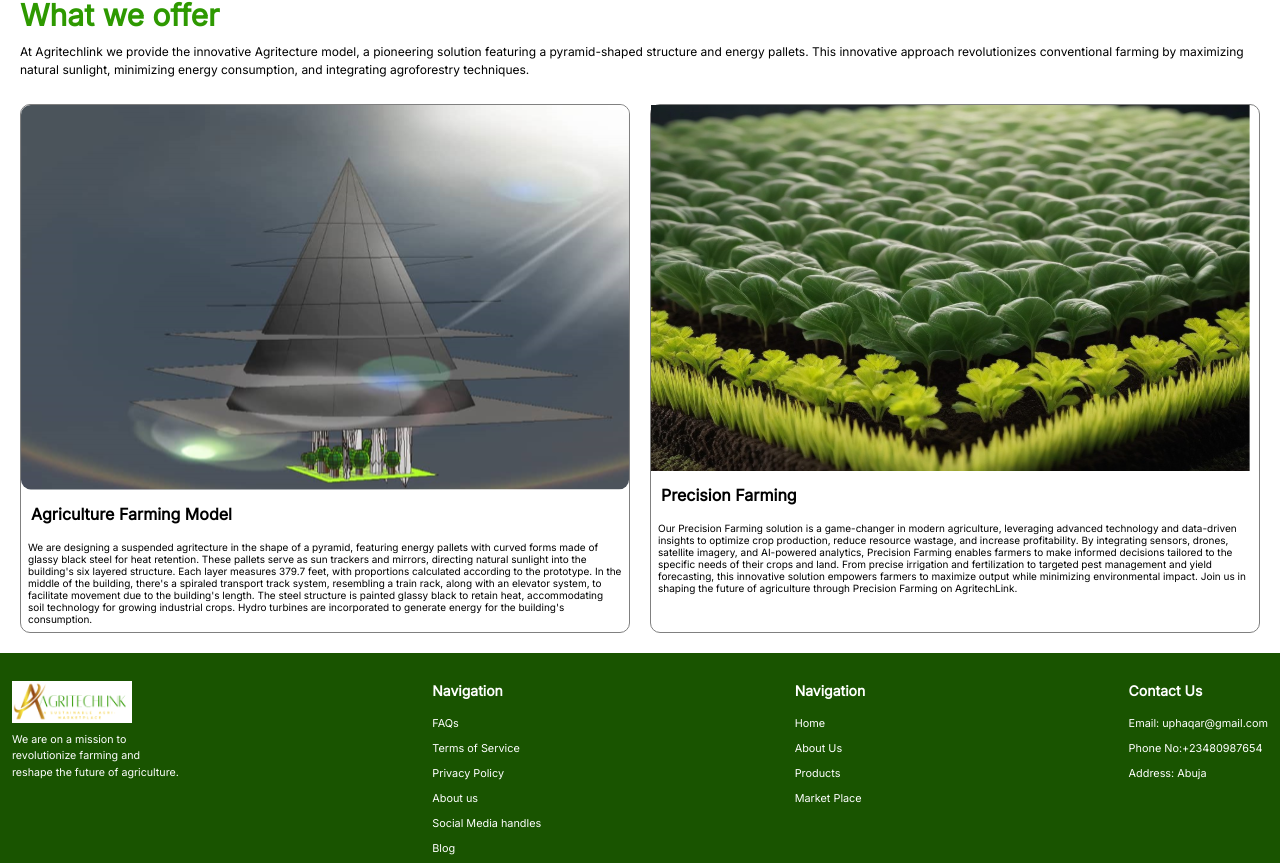
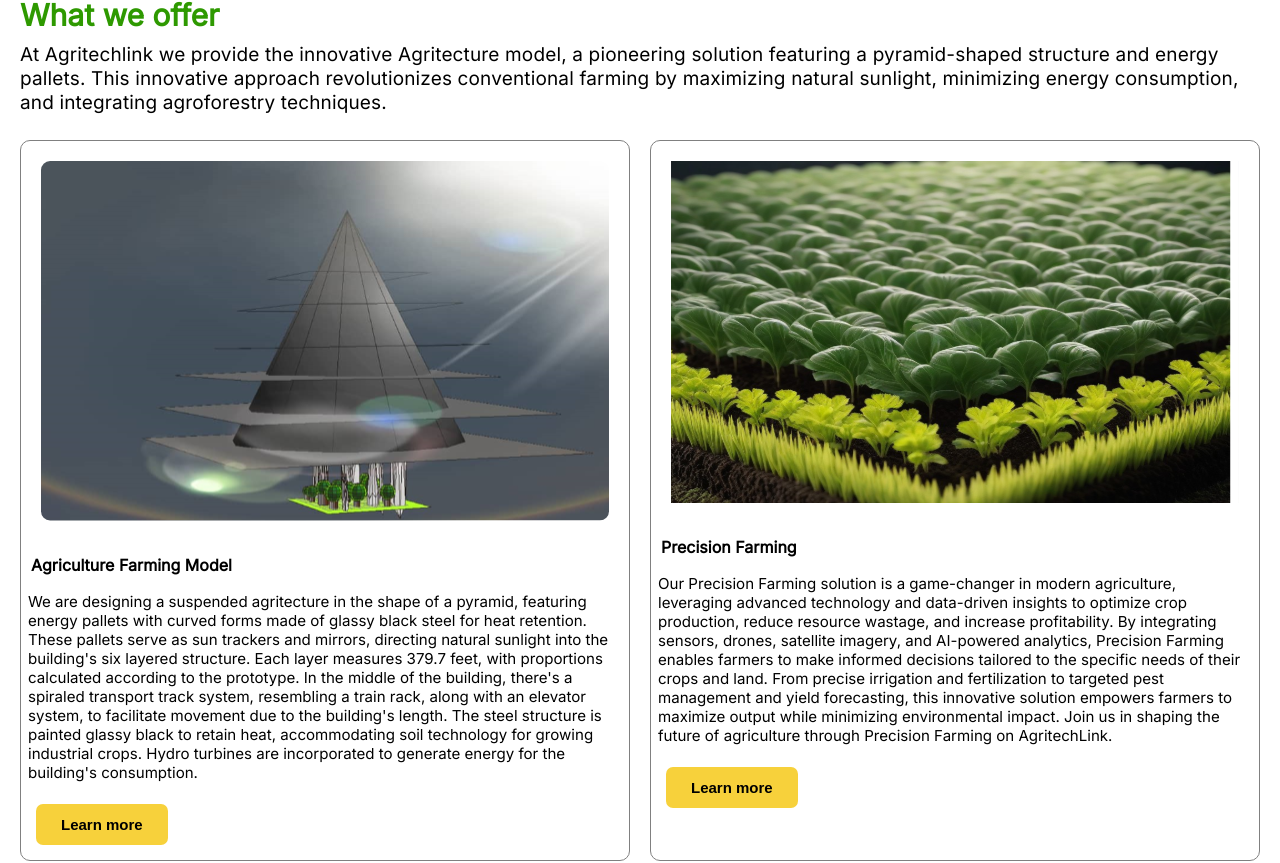
Before and after one commit to Ahnob/agritechcapstonereact, a React (Vite) app: page / in a window 1280 px wide. Shown: the part 1350-2213 px from the top of the page. Built offline with nearby package versions, Linux system fonts and the light colour scheme.

Commit message:
what on the desktop view of what we offer

```diff
--- a/src/components/Home/Home.jsx
+++ b/src/components/Home/Home.jsx
@@ -81,7 +81,9 @@
               farming practices, limited market access, and environmental
               degradation.
             </span>
-            <button className="Learnmore_btn">Learn more</button>
+          </div>
+          <div>
+            <button className="Learnmore-btn">Learn more</button>
           </div>
         </div>
       </div>
--- a/src/components/Whatweoffer/Whatweoffer.css
+++ b/src/components/Whatweoffer/Whatweoffer.css
@@ -10,12 +10,29 @@
 }
 
 .offer-para {
-  font-size: 12px;
+  font-size: 19px;
   font-weight: normal;
   margin-bottom: 25px;
   line-height: 1.5;
+  font-family: Inter;
+  font-size: 19px;
+  font-weight: 500;
+  line-height: 24px;
+  letter-spacing: 0.15000000596046448px;
+  text-align: left;
 }
 
+.Learnmore-btn {
+  padding: 12px 25px;
+  font-weight: 600;
+  border-radius: 7px;
+  cursor: pointer;
+  transition: 0.1s ease;
+  font-size: 15px;
+  border: none;
+  margin: 15px;
+  background-color: rgb(247, 209, 59);
+}
 .whatweoffer-hr {
   border-color: rgb(46, 153, 0);
   margin-top: 20px;
@@ -24,6 +41,7 @@
 
 .offer-image {
   width: 100%;
+  padding: 20px;
 }
 /* .info-container p {
   padding: 10px;
@@ -49,9 +67,10 @@
   padding: 10px;
 }
 .info- {
-  font-size: 10px;
+  font-size: 15.09px;
   font-weight: normal;
   padding: 7px;
+  font-weight: 400;
 }
 
 @media screen and (min-width: 768px) and (max-width: 1440px) {
--- a/src/components/Whatweoffer/Whatweoffer.jsx
+++ b/src/components/Whatweoffer/Whatweoffer.jsx
@@ -36,6 +36,7 @@
               soil technology for growing industrial crops. Hydro turbines are
               incorporated to generate energy for the building's consumption.
             </p>
+            <button className="Learnmore-btn">Learn more</button>
           </div>
           <div className="offer-container">
             <img src={second_image} alt="pic" className="offer-image" />
@@ -53,6 +54,7 @@
               environmental impact. Join us in shaping the future of agriculture
               through Precision Farming on AgritechLink.
             </p>
+            <button className="Learnmore-btn">Learn more </button>
           </div>
         </div>
       </div>
```
